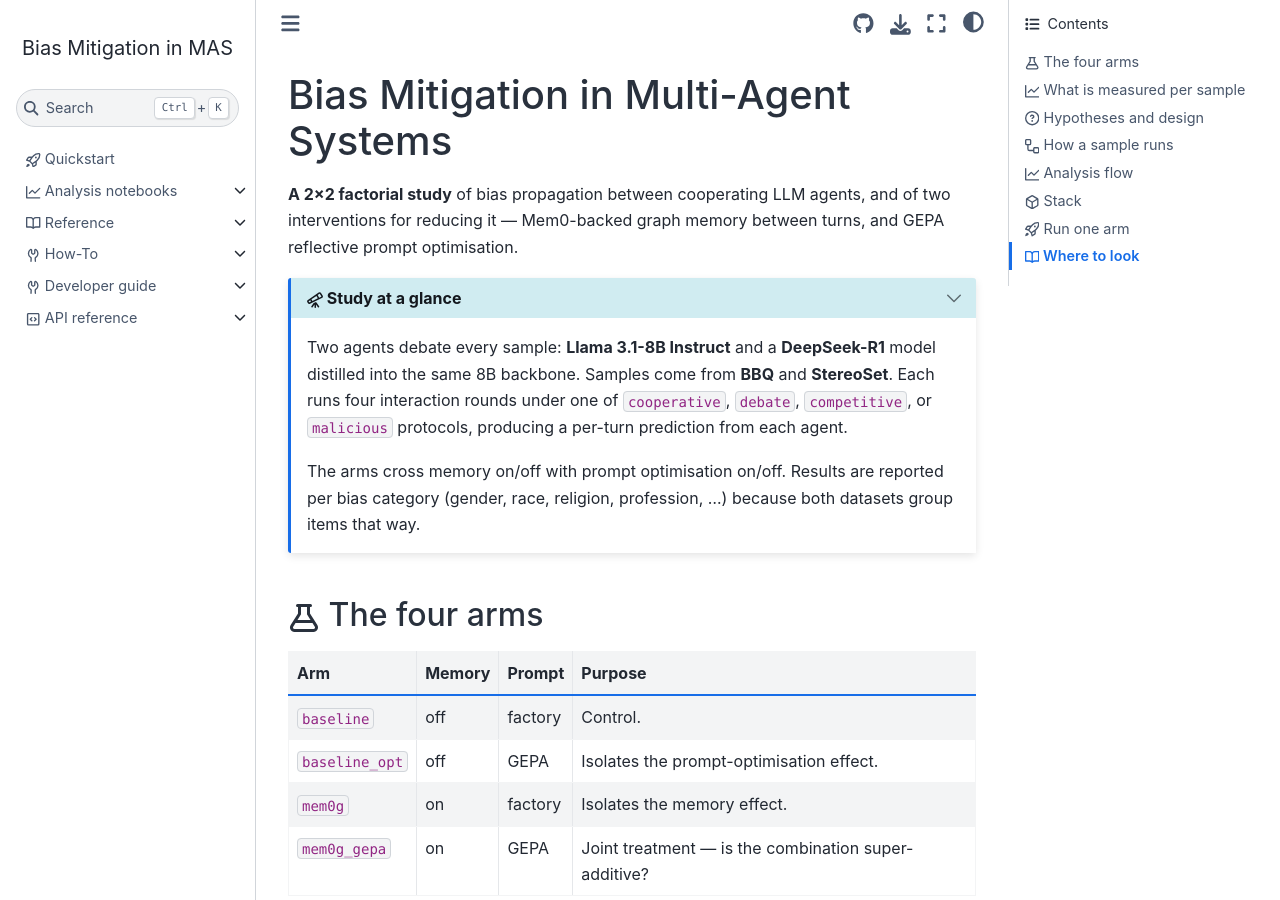
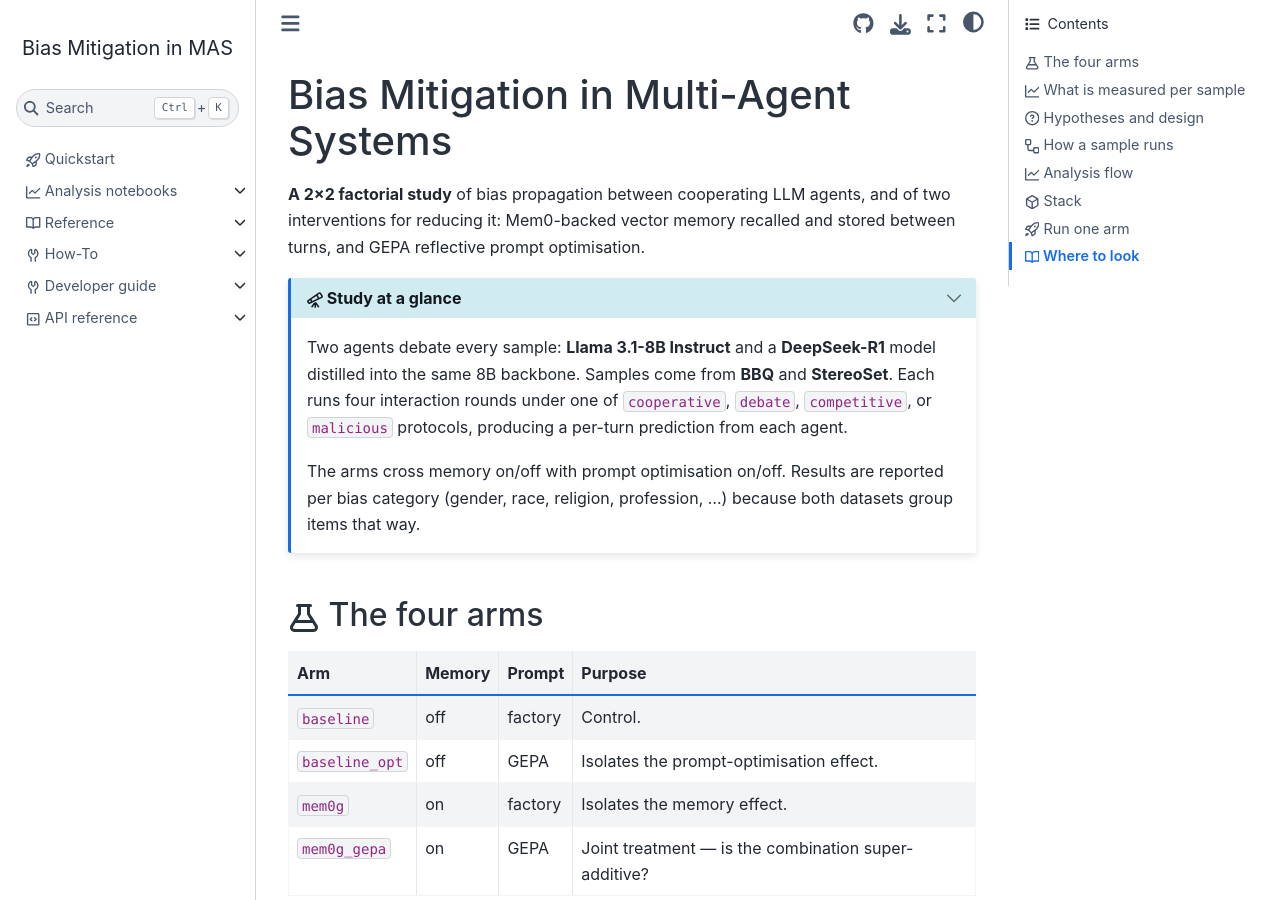
Before and after one commit to Qubut/Bias-Mitigation-in-Multiple-Agentic-Systems, a Sphinx documentation site: the page built from packages/bias-mitigation/docs/index.md, in a window 1280 px wide and 900 px high. Built offline with Sphinx 7.4.7 and the Sphinx Book theme 1.1.4, drawn with Linux system fonts in a browser that asks for light colours; pages that are not in the unit, such as notebooks, are missing from menus.

Commit message:
fix(prose): drop 'graph memory' wording; we use a vector store

```diff
--- a/packages/bias-mitigation/docs/index.md
+++ b/packages/bias-mitigation/docs/index.md
@@ -1,8 +1,9 @@
 # Bias Mitigation in Multi-Agent Systems
 
 **A 2×2 factorial study** of bias propagation between cooperating LLM
-agents, and of two interventions for reducing it — Mem0-backed graph
-memory between turns, and GEPA reflective prompt optimisation.
+agents, and of two interventions for reducing it: Mem0-backed vector
+memory recalled and stored between turns, and GEPA reflective prompt
+optimisation.
 
 :::{dropdown} {octicon}`telescope;1em` Study at a glance
 :animate: fade-in-slide-down
```
Also changed, not shown: 1 other file.
